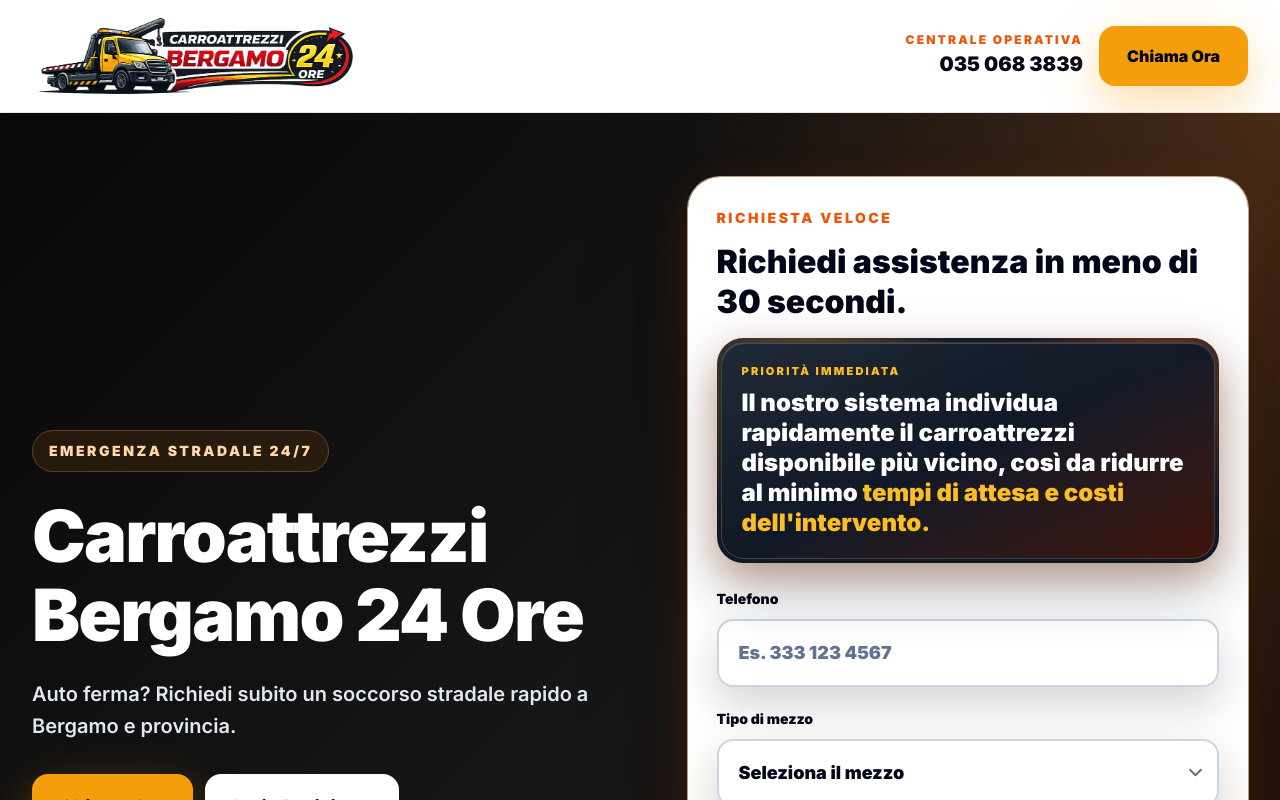
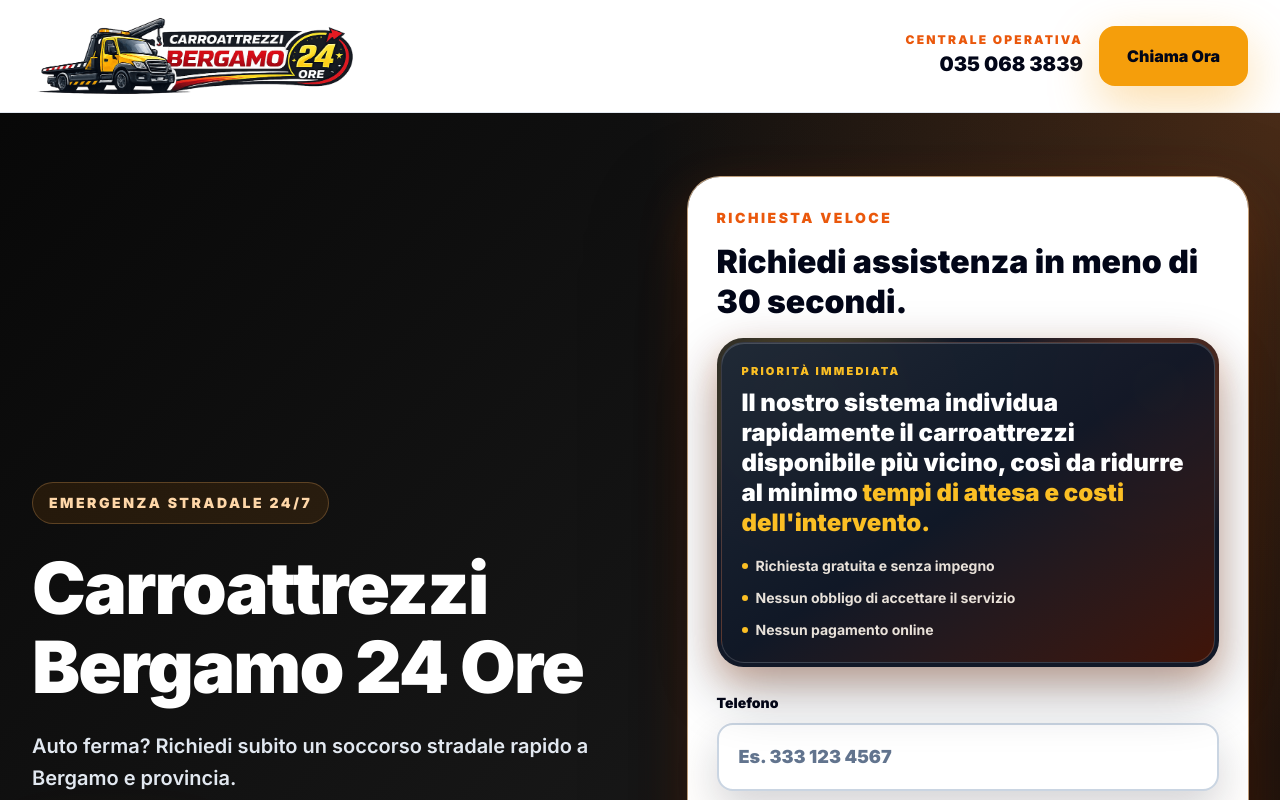
Before and after one commit to alessio-aesthetic/carroattrezzibergamo24ore.it, a Next.js app: page /landing in a window 1280 px wide. Shown: the top 800 px of the page. Built offline with nearby package versions, Linux system fonts and the light colour scheme; no server answers.

Commit message:
Add trust notes under Bergamo form promise

```diff
--- a/src/app/landing/LandingClient.tsx
+++ b/src/app/landing/LandingClient.tsx
@@ -277,6 +277,18 @@ export function LandingClient() {
                     tempi di attesa e costi dell&apos;intervento.
                   </span>
                 </p>
+                <div className="mt-4 grid gap-2 text-sm font-bold text-orange-50/90">
+                  {[
+                    'Richiesta gratuita e senza impegno',
+                    'Nessun obbligo di accettare il servizio',
+                    'Nessun pagamento online',
+                  ].map((item) => (
+                    <div key={item} className="flex items-center gap-2">
+                      <span className="size-1.5 rounded-full bg-[#FBBF24]" />
+                      <span>{item}</span>
+                    </div>
+                  ))}
+                </div>
               </div>
             </div>
             <label className="mt-6 block text-sm font-black">
```
